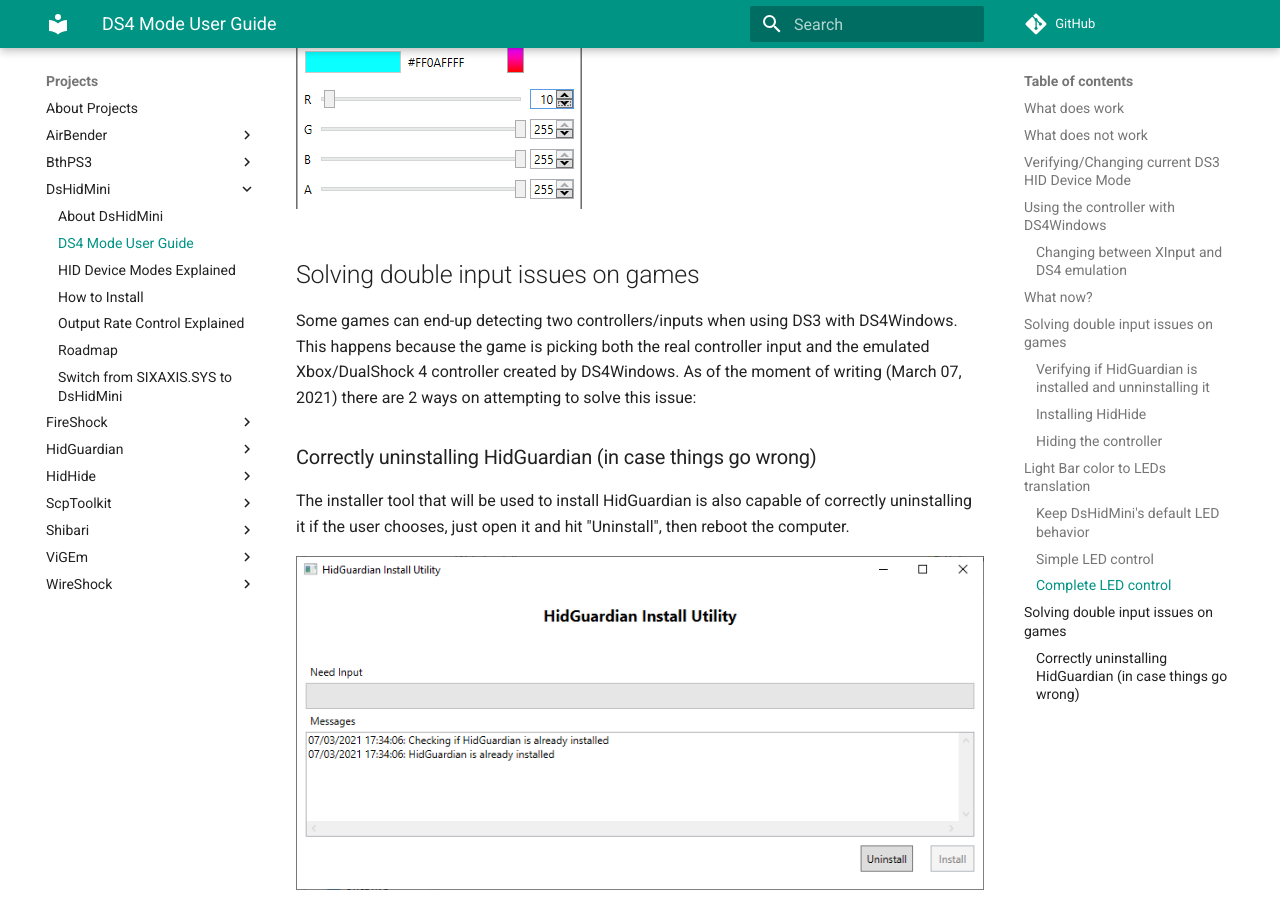
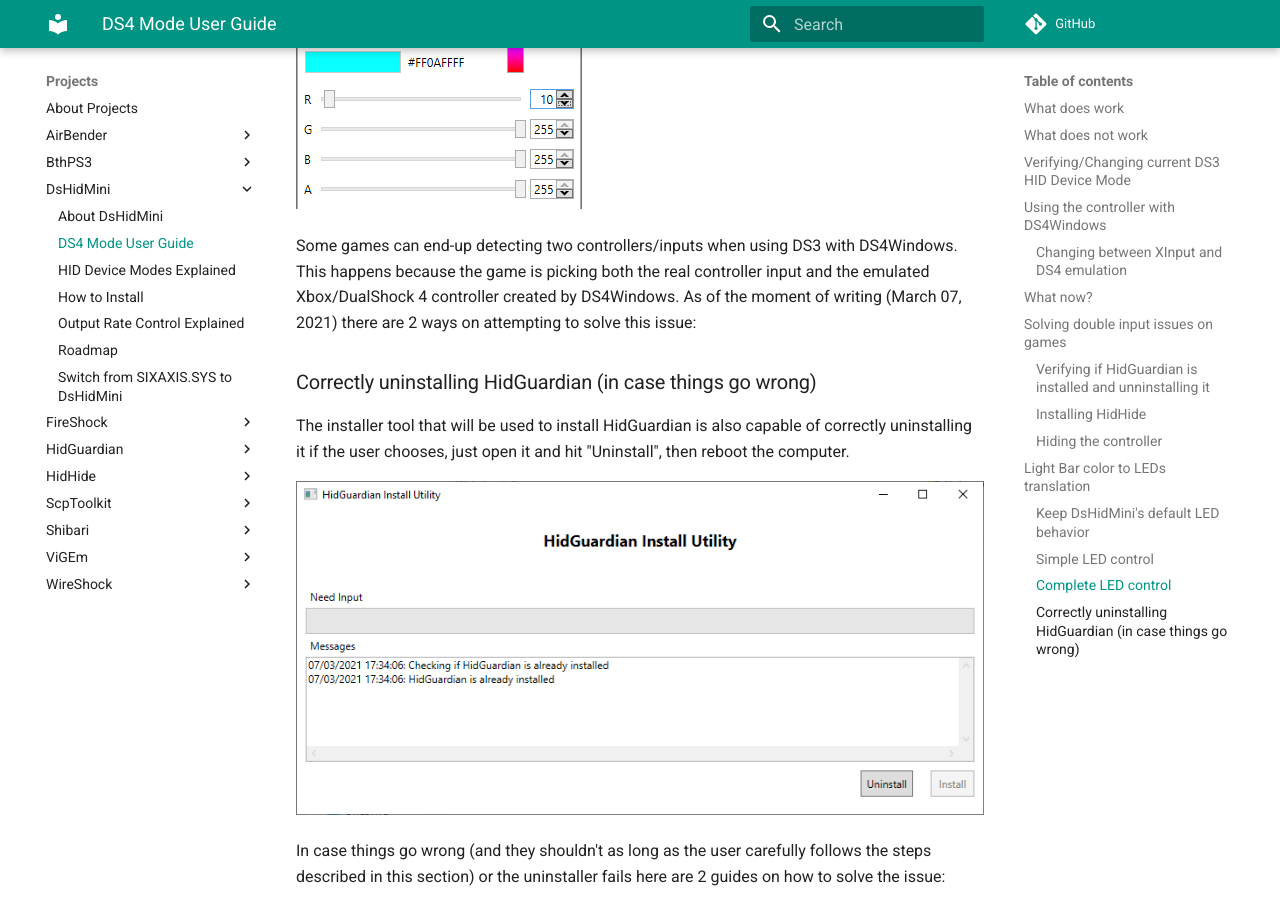
Before and after one commit to nefarius/ViGEm.github.io, an MkDocs documentation site: the page built from docs/projects/DsHidMini/DS4-Mode-User-Guide.md, in a window 1280 px wide and 900 px high, scrolled down 11282 px. Built offline with MkDocs 1.6.1 and Material for MkDocs 9.7.7, drawn with Linux system fonts in a browser that asks for light colours; comment, search, counter and statistics services are not loaded.

Commit message:
Removed line that remained from deleted section

```diff
--- a/docs/projects/DsHidMini/DS4-Mode-User-Guide.md
+++ b/docs/projects/DsHidMini/DS4-Mode-User-Guide.md
@@ -210,7 +210,6 @@
 
 ![TotalLedControl eg - LEDs 4 and 2](images/TotalLedControl_eg_LEDs_4_2.png){: .glightbox }
 
-## Solving double input issues on games
 
 Some games can end-up detecting two controllers/inputs when using DS3 with DS4Windows. This happens because the game is picking both the real controller input and the emulated Xbox/DualShock 4 controller created by DS4Windows. As of the moment of writing (March 07, 2021) there are 2 ways on attempting to solve this issue:
 
```
